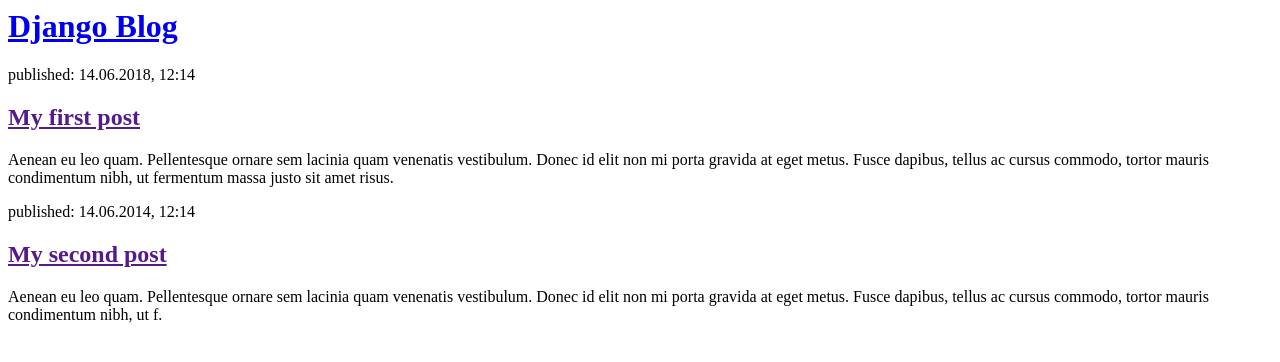
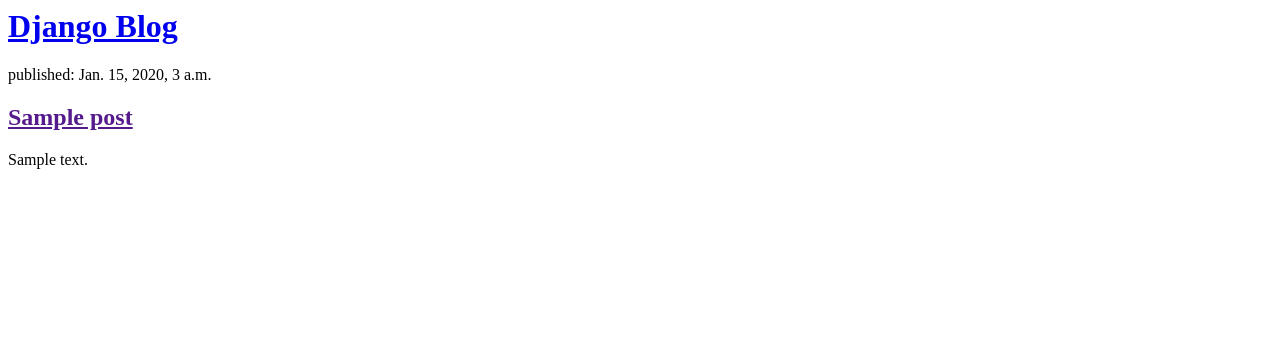
Before and after one commit to sewald00/Django-Blog, a Django app: template blogapp/templates/blogapp/post_list.html in a window 1280 px wide. Shown: the top 362 px of the page. Run offline with Django 3.2, Linux system fonts and the light colour scheme; the template is opened without the code that fills it: values that come from a table or form of the project are taken from there, others are empty; tables that the repository leaves empty hold one stand-in row (values such as "Sample post").

Commit message:
Modified templates to display posts from database.

```diff
--- a/blogapp/templates/blogapp/post_list.html
+++ b/blogapp/templates/blogapp/post_list.html
@@ -5,18 +5,14 @@
     <body>
         <div>
             <h1><a href="/">Django Blog</a></h1>
+
+        {% for post in posts %}
+        <div>
+            <p>published: {{ post.published_date }}</p>
+            <h2><a href="">{{ post.title }}</a></h2>
+            <p>{{ post.text|linebreaksbr }}</p>
         </div>
+        {% endfor %}
 
-        <div>
-            <p>published: 14.06.2018, 12:14</p>
-            <h2><a href="">My first post</a></h2>
-            <p>Aenean eu leo quam. Pellentesque ornare sem lacinia quam venenatis vestibulum. Donec id elit non mi porta gravida at eget metus. Fusce dapibus, tellus ac cursus commodo, tortor mauris condimentum nibh, ut fermentum massa justo sit amet risus.</p>
-        </div>
-
-        <div>
-            <p>published: 14.06.2014, 12:14</p>
-            <h2><a href="">My second post</a></h2>
-            <p>Aenean eu leo quam. Pellentesque ornare sem lacinia quam venenatis vestibulum. Donec id elit non mi porta gravida at eget metus. Fusce dapibus, tellus ac cursus commodo, tortor mauris condimentum nibh, ut f.</p>
-        </div>
     </body>
 </html>
--- a/blogapp/views.py
+++ b/blogapp/views.py
@@ -1,5 +1,7 @@
 from django.shortcuts import render
+from django.utils import timezone
+from .models import Post
 
-# Create your views here.
 def post_list(request):
-    return render(request, 'blogapp/post_list.html', {})
+    posts = Post.objects.filter(published_date__lte=timezone.now()).order_by('published_date')
+    return render(request, 'blogapp/post_list.html', {'posts': posts})
```
